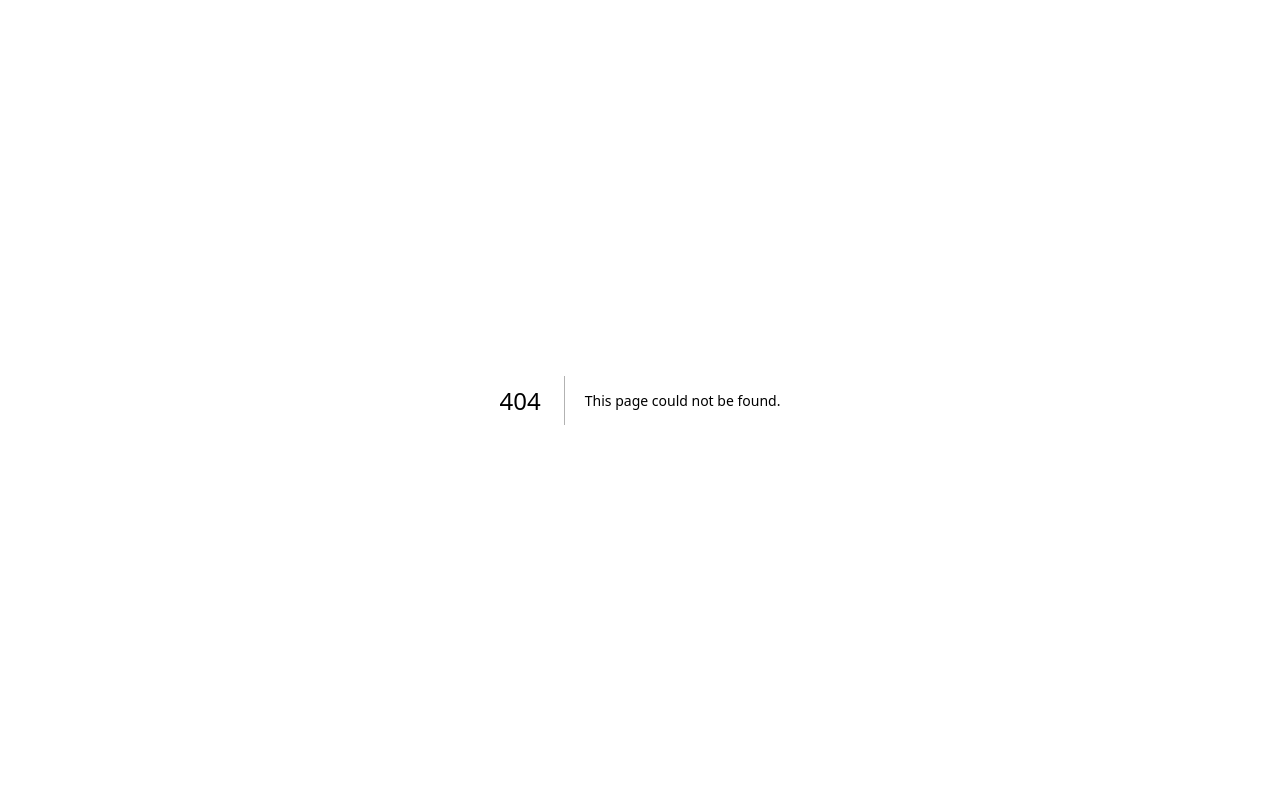
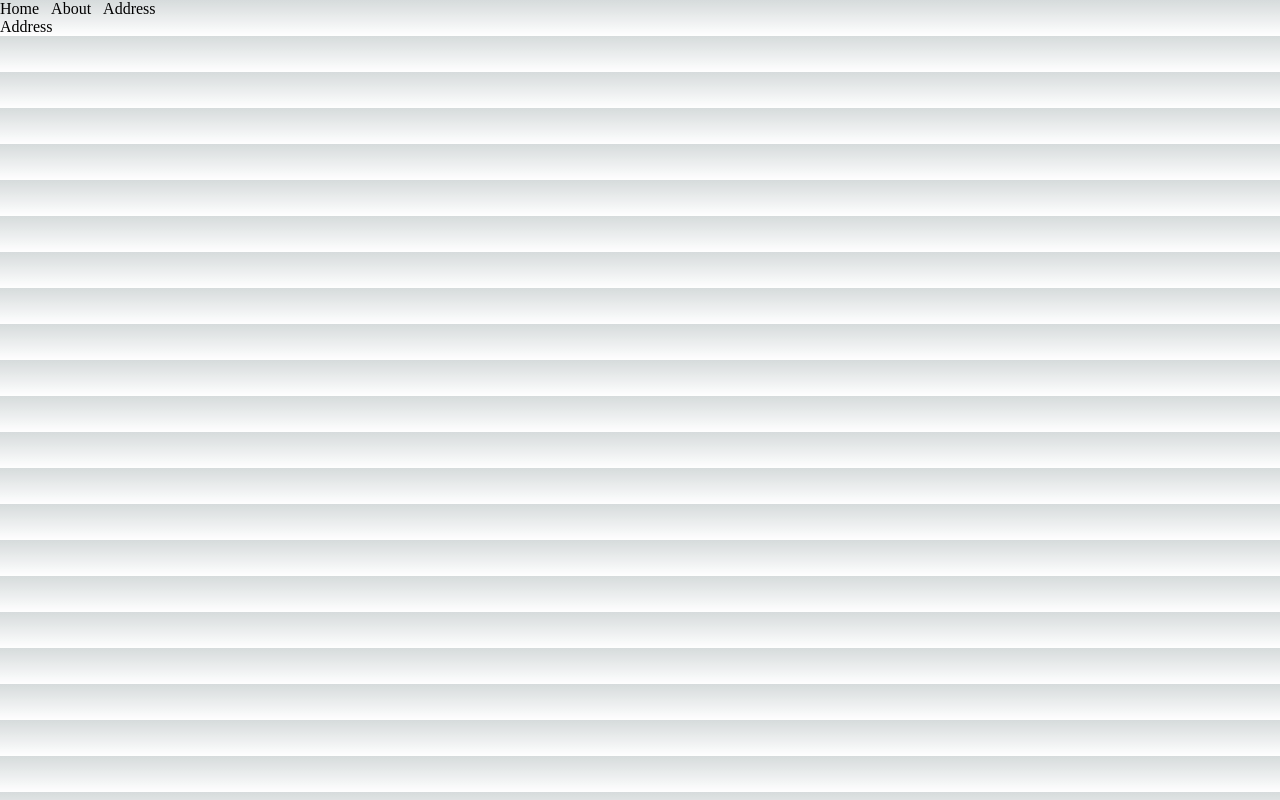
Before and after one commit to tundeph/mynext, a Next.js app: page /details/address in a window 1280 px wide. Before the commit this address had no page. Built offline with nearby package versions, Linux system fonts and the light colour scheme.

Commit message:
Create address.js

```diff
--- /dev/null
+++ b/pages/details/address.js
@@ -0,0 +1,13 @@
+import React from "react"
+import Navbar from "../../components/navbar"
+
+const Address = () => {
+	return (
+		<div>
+			<Navbar />
+			Address
+		</div>
+	)
+}
+
+export default Address
```
